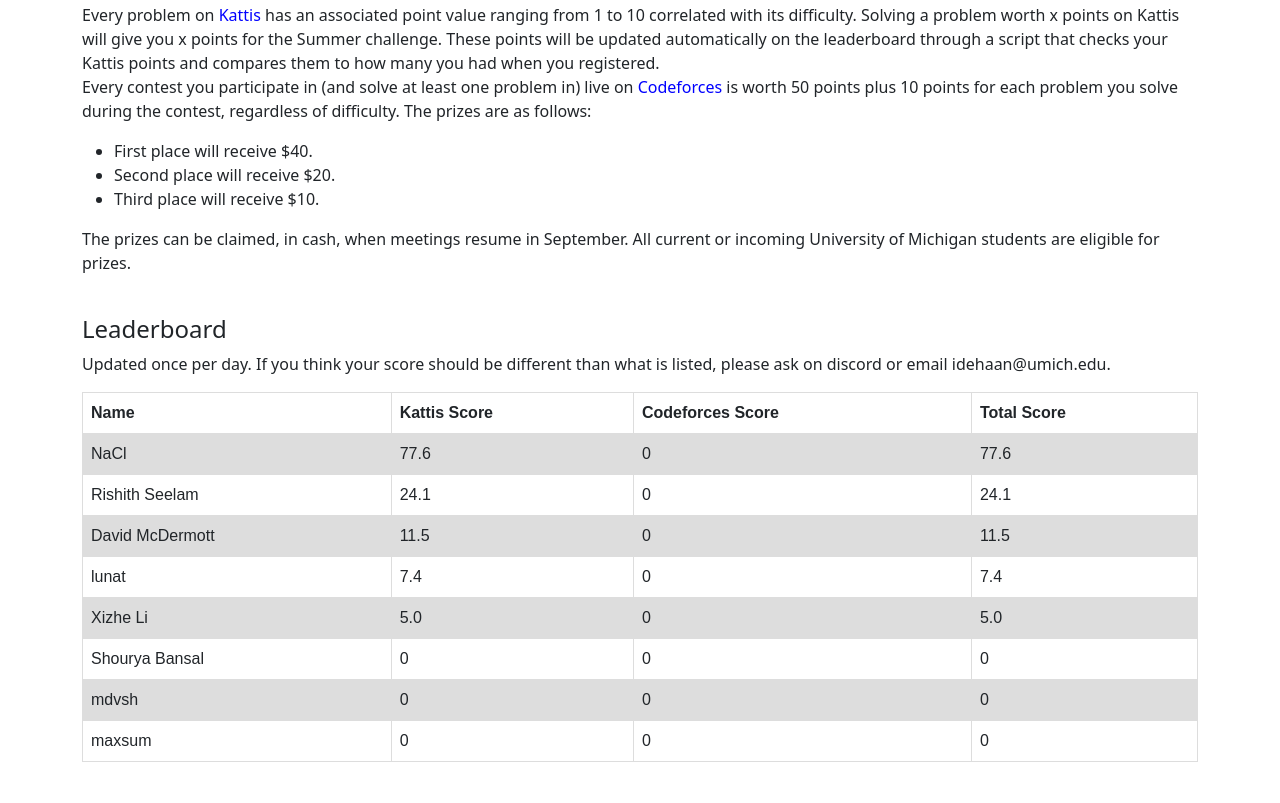
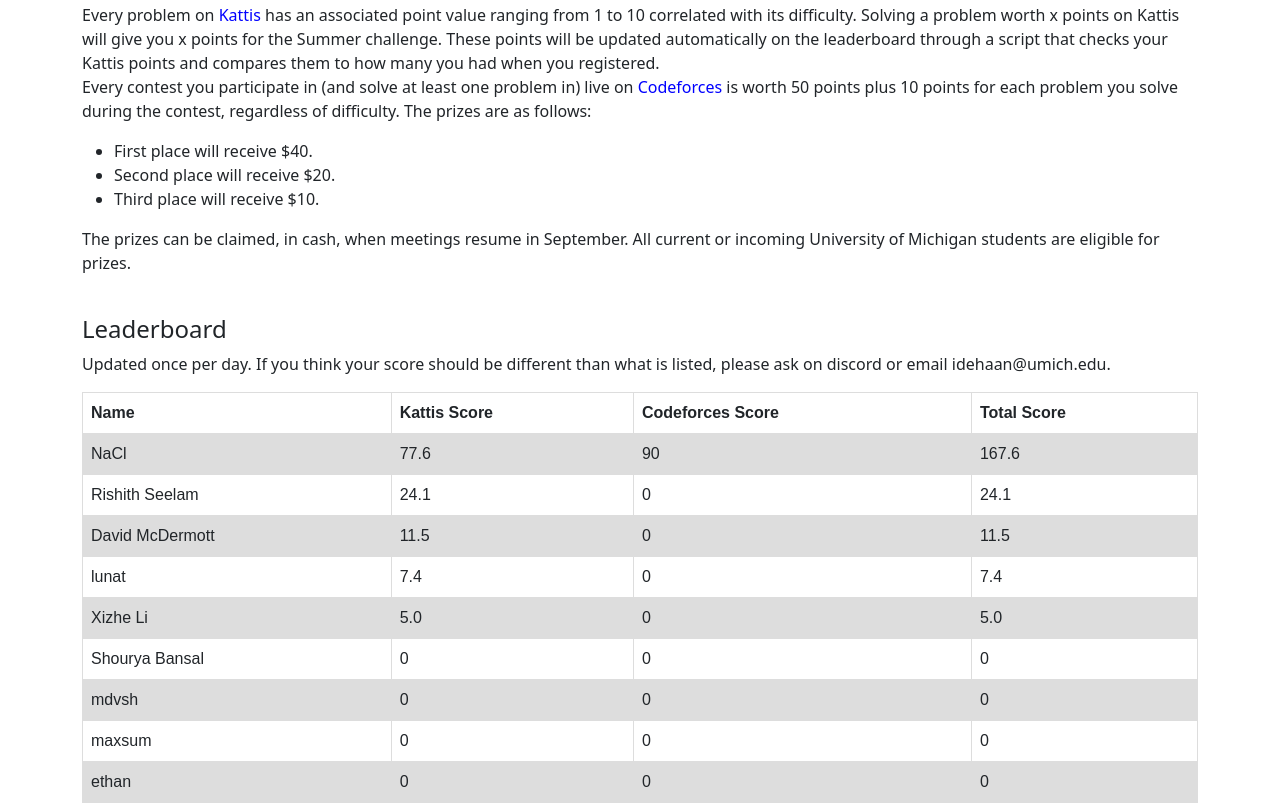
Before and after one commit to UMiPT/umipt.github.io, a plain HTML site: page summer.html in a window 1280 px wide. Shown: the part 489-1292 px from the top of the page. Before the commit the page ends 1251 px from the top, so only its background shows below. Drawn offline with nearby package versions, Linux system fonts and the light colour scheme.

Commit message:
may 17 part 2

```diff
--- a/data/summer2025.csv
+++ b/data/summer2025.csv
@@ -1,8 +1,9 @@
 Shourya Bansal,shourya-bansal,Mastermind497,7.4,0
 Xizhe Li,xizheli,xizheli,227.9,0
-NaCl,michael-shio-3887,tradar,185.8,0
+NaCl,michael-shio-3887,tradar,185.8,90
 mdvsh,madhav,mdvsh,17.6,0
 lunat,nathanael-lu,lunathanael,17.6,0
 David McDermott,david-mcdermott1,dmcd,15.6,0
 Rishith Seelam,rishith-seelam-8702,rseelam,0.0,0
 maxsum,maxim-kim-4432,maximaxi245,125.1,0
+ethan,ethan-mckean-3931,emck,9.5,0
--- a/summer.html
+++ b/summer.html
@@ -139,8 +139,8 @@ tr:nth-child(even) {
 <tr>
 <td>NaCl</td>
 <td>77.6</td>
-<td>0</td>
-<td>77.6</td>
+<td>90</td>
+<td>167.6</td>
 </tr>
 <tr>
 <td>Rishith Seelam</td>
@@ -184,6 +184,12 @@ tr:nth-child(even) {
 <td>0</td>
 <td>0</td>
 </tr>
+<tr>
+<td>ethan</td>
+<td>0</td>
+<td>0</td>
+<td>0</td>
+</tr>
 </table>
     </div>
   </main>
```
